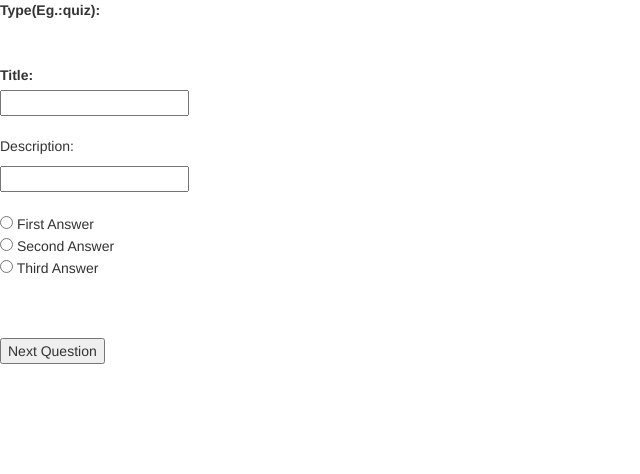
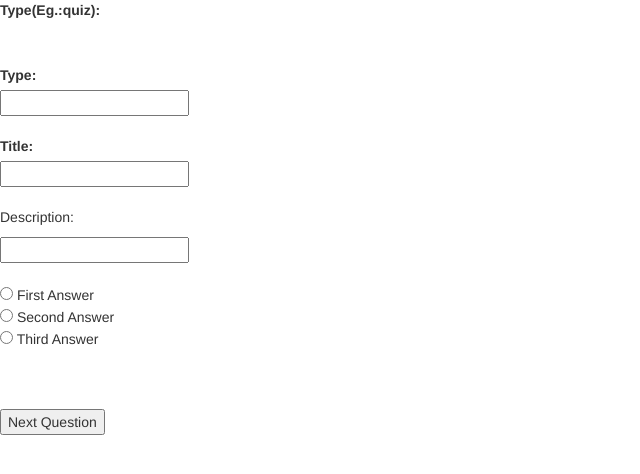
Before and after one commit to deeftah/QuizFrontEnd, an Angular app in the folder QuizFrontEnd/: page /user-response in a window 1280 px wide. Shown: the top 474 px of the page, without its empty margins (0-640 px from the left). Built offline with nearby package versions, Linux system fonts and the light colour scheme.

Commit message:
update home page

```diff
--- a/QuizFrontEnd/src/app/home-page/home-page.component.html
+++ b/QuizFrontEnd/src/app/home-page/home-page.component.html
@@ -1,11 +1,4 @@
 
-<label for="Option Quest">Type:</label>
-<input list="Opt" id="Optionn Quest" name="Option Quest" />
-
-<datalist id="Opt"><!--select Quiz or Survey-->
-    <option value="Quiz"><!--get pt titlurile din BD(Survey)-->
-    <option value="Survey">
-</datalist>
 
 
 <br>
--- a/QuizFrontEnd/src/app/user-response/user-response.component.html
+++ b/QuizFrontEnd/src/app/user-response/user-response.component.html
@@ -1,5 +1,14 @@
 <label>Type(Eg.:quiz):</label>
     <br><br><br>
+
+    <label for="Option Quest">Type:</label><br>
+<input list="Opt" id="Optionn Quest" name="Option Quest" />
+
+<datalist id="Opt"><!--select Quiz or Survey-->
+    <option value="Quiz"><!--get pt titlurile din BD(Survey)-->
+    <option value="Survey">
+</datalist>
+<br><br>
 <!--get info available titles from DB (Survey) table-->
 <label for="Option Title">Title:</label>
 <br>
```
